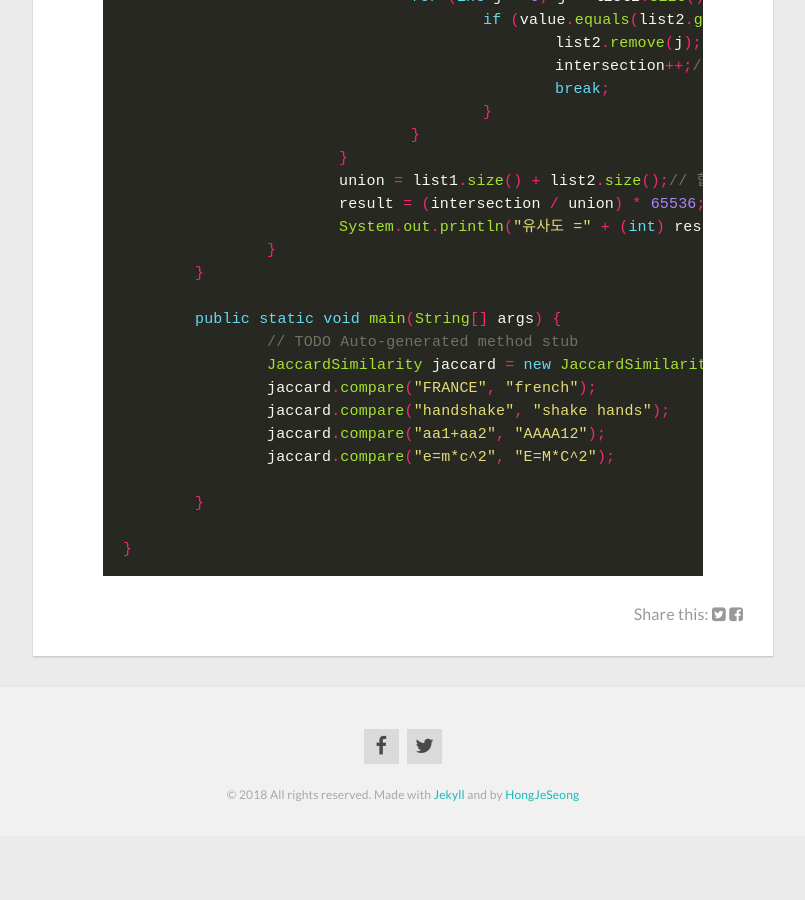
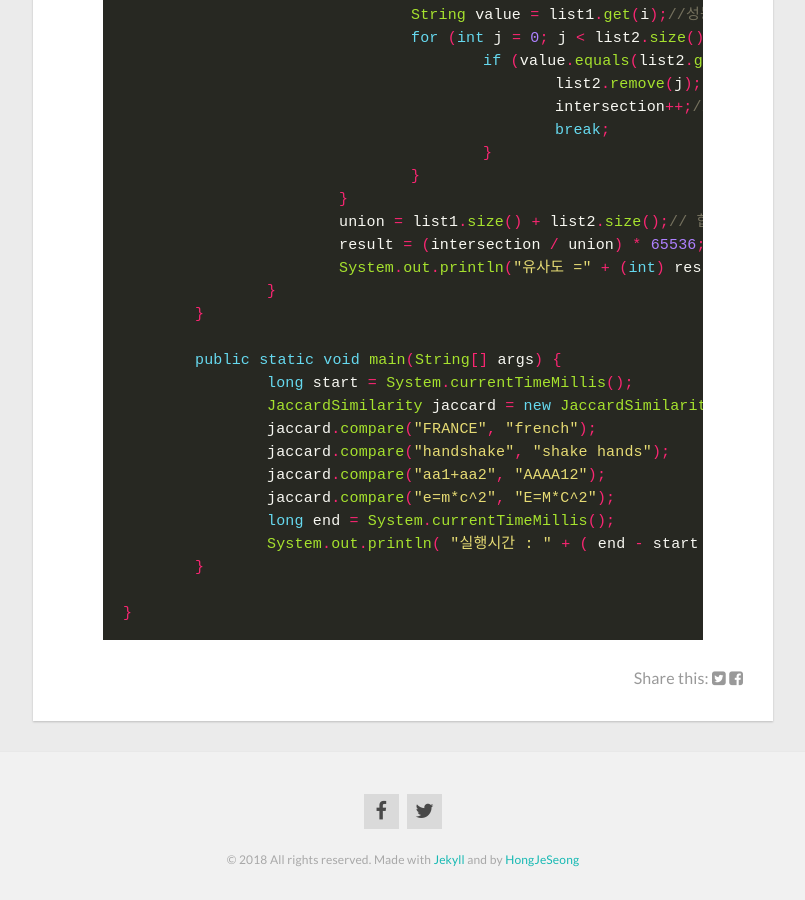
Before and after one commit to HongJeSeong/HongJeSeong.github.io, a Jekyll site: the page built from _posts/study/2018-02-07-kakao-news.md, in a window 1280 px wide and 900 px high, scrolled down 3724 px. Shown: the whole window, without its empty margins (237-1042 px from the left). Built offline with Jekyll 4.4.1, drawn with Linux system fonts in a browser that asks for light colours; nearby versions of some CDN libraries; before the commit the page ends 4560 px from its top, so only the background shows below that.

Commit message:
소스 수정

```diff
--- a/_posts/study/2018-02-07-kakao-news.md
+++ b/_posts/study/2018-02-07-kakao-news.md
@@ -69,6 +69,8 @@ _**이 문제의 정답률은 41.84%입니다.**_
 
 ## 해결 방법
 
+예제입력 4개 실행시간 0.004초
+
 ##### 소스코드
 {% highlight java %}
 package week1;
@@ -131,15 +133,15 @@ public class JaccardSimilarity {
 	}
 
 	public static void main(String[] args) {
-		// TODO Auto-generated method stub
+		long start = System.currentTimeMillis();
 		JaccardSimilarity jaccard = new JaccardSimilarity();
 		jaccard.compare("FRANCE", "french");
 		jaccard.compare("handshake", "shake hands");
 		jaccard.compare("aa1+aa2", "AAAA12");
 		jaccard.compare("e=m*c^2", "E=M*C^2");
-
+		long end = System.currentTimeMillis();
+		System.out.println( "실행시간 : " + ( end - start )/1000.0+ "초");
 	}
 
 }
-
 {% endhighlight %}
```
